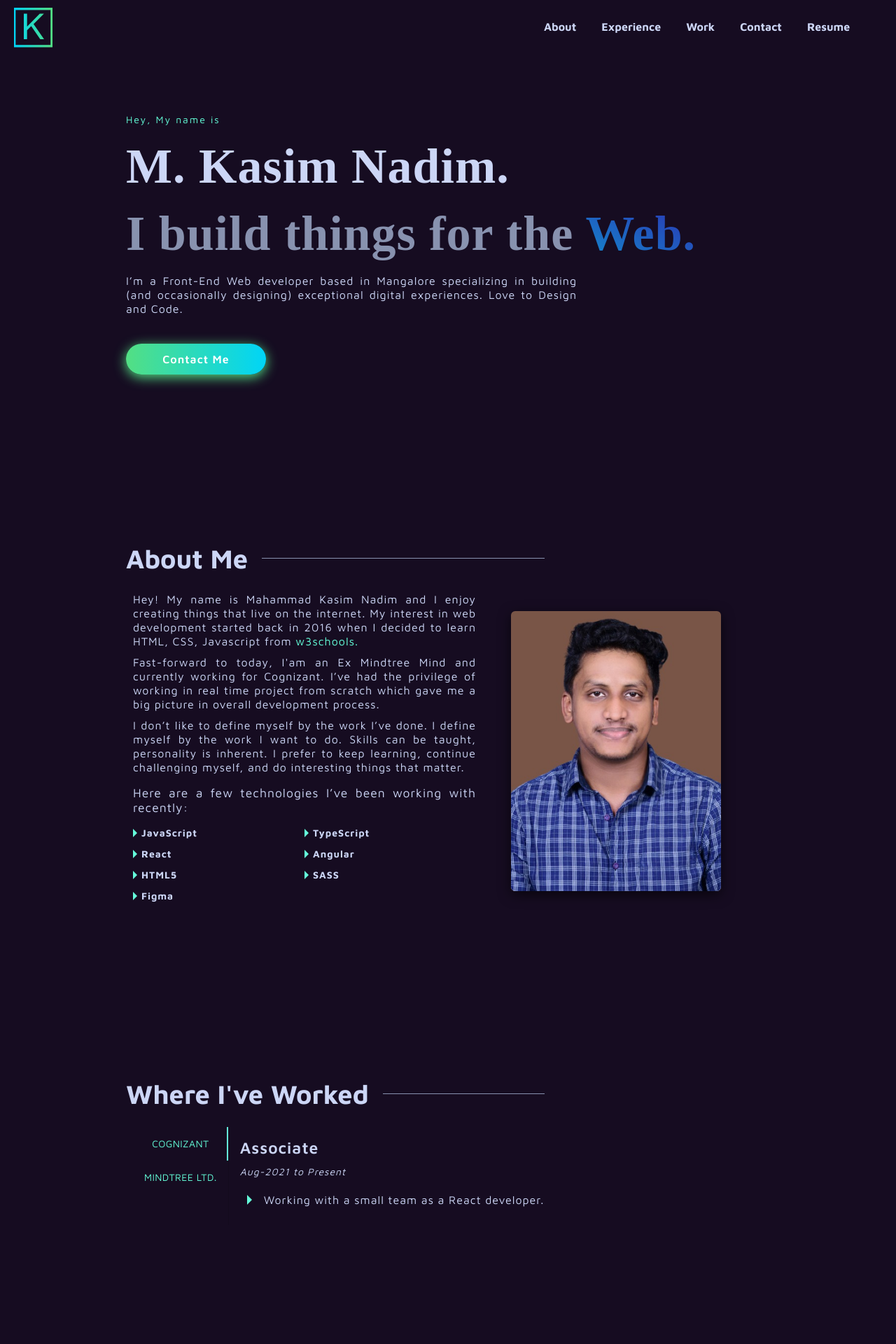
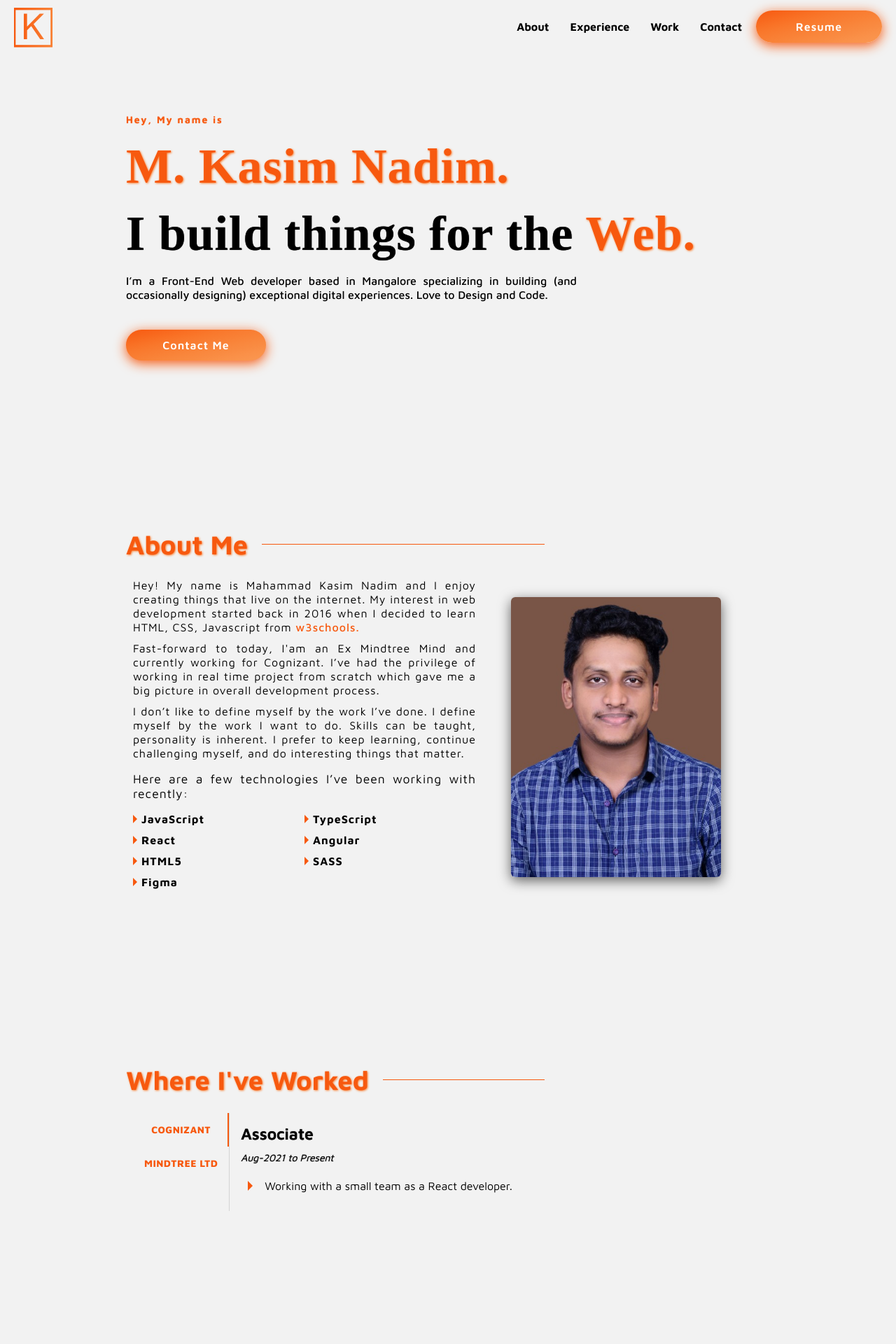
Before and after one commit to kasimnadim6/Portfolio-MKN, a React (Create React App) app: page / in a window 1280 px wide. Shown: the top 1920 px of the page at 70% size. Built offline with nearby package versions, Linux system fonts and the light colour scheme; a web font is replaced by a local one.

Commit message:
color pallate changes

```diff
--- a/src/App.tsx
+++ b/src/App.tsx
@@ -19,7 +19,6 @@ function App() {
         const sectionTop = section.offsetTop;
         const sectionHeight = section.clientHeight;
         if (window.scrollY >= sectionTop - sectionHeight) {
-          console.log(section.getAttribute('id'));
           sectionRef.current = section.getAttribute('id');
         }
       });
--- a/src/Components/About/About.module.scss
+++ b/src/Components/About/About.module.scss
@@ -11,7 +11,8 @@
     margin: 12vh 0;
   }
   &-header {
-    color: var(--grey-light);
+    color: var(--primary-color);
+    text-shadow: 1px 1px 3px var(--secondary-color-1);
     font-size: var(--md-font-size);
     font-weight: 700;
     display: flex;
@@ -26,7 +27,7 @@
       content: '';
       height: 1px;
       margin-left: 2rem;
-      background-color: var(--grey-dark);
+      background-color: var(--primary-color);
     }
     @include media-breakpoint-down(lg) {
       width: 100%;
@@ -43,7 +44,7 @@
       line-height: 2rem;
       letter-spacing: 1px;
       text-align: justify;
-      color: var(--grey-light);
+      color: var(--black);
       // background: radial-gradient(
       //   farthest-side at 50% 50%,
       //   #733236,
@@ -52,6 +53,7 @@
       a {
         color: var(--primary-color);
         text-decoration: none;
+        font-weight: 500;
       }
       @include media-breakpoint-down(md) {
         width: 100%;
@@ -69,7 +71,7 @@
             min-width: 50%;
             margin-bottom: 1rem;
             font-weight: 700;
-            font-size: var(--sm-font-size);
+            font-size: var(--default-font-size);
             display: flex;
             align-items: center;
             transition: all 0.3s;
@@ -97,6 +99,7 @@
       height: 40rem;
       margin: auto;
       position: relative;
+
       .card {
         position: absolute;
         width: 100%;
@@ -202,9 +205,13 @@
           }
           h2 {
             font-size: 2rem;
+            color: var(--primary-color);
+            text-shadow: 0px 0px 1px var(--secondary-color-1);
           }
           p {
             font-size: 1.6rem;
+            color: var(--black);
+            text-shadow: 0px 0px 1px var(--black);
           }
         }
         &:hover {
--- a/src/Components/Experience/Experience.module.scss
+++ b/src/Components/Experience/Experience.module.scss
@@ -10,7 +10,8 @@
     padding: 12vh 0;
   }
   &-header {
-    color: var(--grey-light);
+    color: var(--primary-color);
+    text-shadow: 1px 1px 3px var(--secondary-color-1);
     font-size: var(--md-font-size);
     font-weight: 700;
     display: flex;
@@ -25,7 +26,7 @@
       content: '';
       height: 1px;
       margin-left: 2rem;
-      background-color: var(--grey-dark);
+      background-color: var(--primary-color);
     }
     @include media-breakpoint-down(lg) {
       width: 100%;
@@ -35,13 +36,16 @@
     margin-top: 2.5rem;
     display: flex;
     padding: 0 8rem 0 1rem;
-    color: var(--grey-light);
+    color: var(--black);
+    TabPanel {
+      width: 100%;
+    }
     .tab-heading-container {
       min-width: fit-content;
       .tab-header {
         font-family: inherit;
         font-size: var(--sm-font-size);
-        font-weight: 400;
+        font-weight: 800;
         color: var(--primary-color);
         gap: 2rem;
       }
@@ -53,7 +57,6 @@
       font-size: var(--sm-font-size);
       font-weight: 300;
       line-height: 2rem;
-      letter-spacing: 1px;
       max-height: 70vh;
       overflow: auto;
       .role {
@@ -64,6 +67,8 @@
           font-size: 2.3rem;
           font-weight: 600;
           margin-bottom: 1rem;
+          color: var(--black);
+          text-shadow: 0px 0px 1px var(--black);
           .org {
             color: var(--primary-color);
           }
@@ -72,6 +77,8 @@
           display: inline-block;
           margin-bottom: 2rem;
           font-style: italic;
+          color: var(--black);
+          text-shadow: 0px 0px 1px var(--black);
         }
         .works {
           font-size: var(--default-font-size);
--- a/src/Components/Experience/Experience.tsx
+++ b/src/Components/Experience/Experience.tsx
@@ -113,20 +113,17 @@ and project scope.`,
           aria-label="Vertical tabs example"
           sx={{ borderRight: 1, borderColor: 'divider' }}
           TabIndicatorProps={{
-            style: { backgroundColor: '#64ffda' },
+            style: { backgroundColor: '#f7590f' },
           }}
           className={styles['tab-heading-container']}
         >
-          <Tab
-            className={styles['tab-header']}
-            label="Cognizant"
-            {...a11yProps(0)}
-          />
-          <Tab
-            className={styles['tab-header']}
-            label="Mindtree Ltd."
-            {...a11yProps(1)}
-          />
+          {experienceRecord.map((exp) => (
+            <Tab
+              className={styles['tab-header']}
+              label={exp.organization}
+              {...a11yProps(experienceRecord.indexOf(exp))}
+            />
+          ))}
         </Tabs>
         {experienceRecord.map((exp) => (
           <TabPanel
--- a/src/Layouts/Header/Header.module.scss
+++ b/src/Layouts/Header/Header.module.scss
@@ -1,13 +1,15 @@
 @import 'bootstrap/scss/_functions';
 @import 'bootstrap/scss/_variables';
 @import 'bootstrap/scss/mixins/_breakpoints';
+@import '../../abstracts/mixin';
+
 header {
   position: fixed;
   top: 0;
   width: 100%;
   z-index: 1000;
   transition: transform 0.4s;
-  background: var(--bg-color);
+  background-color: var(--bg-color);
   .nav {
     display: flex;
     align-items: center;
@@ -16,20 +18,14 @@ header {
     min-height: 7vh;
     .logo {
       font-size: var(--logo-size);
-      // color: var(--primary-color);
       background: linear-gradient(
         90deg,
-        var(--secondary-color-2) 0,
+        var(--primary-color) 0,
         var(--secondary-color-1)
       );
       background-clip: text;
       -webkit-background-clip: text;
       color: transparent;
-      // font-family: inherit;
-      // font-family: 'Eczar', serif;
-      // padding: 0px 10px;
-      // border: 2px solid var(--primary-color);
-      // margin-top: 10px;
     }
     .nav-links {
       display: flex;
@@ -37,7 +33,7 @@ header {
       min-width: 40%;
       margin: 0;
       padding: 0;
-      transition: transform 0.5s ease-in-out;
+      transition: all 0.5s ease-in-out;
       li {
         list-style: none;
         a {
@@ -45,20 +41,11 @@ header {
           font-size: var(--default-font-size);
           font-weight: 700;
           padding: 0.5rem 1rem;
-          color: #ccd6f6;
-          border: 3px solid transparent;
+          color: var(--black);
           transition: all 0.2s;
           position: relative;
           &:hover {
             color: var(--primary-color);
-            // background-color: rgba(#3f3e3e, 0.3);
-            // border-radius: 5px;
-            // @include text-background-clip(to right top, #c21500, #ffc500);
-            // @include text-background-clip(to right top, #aa076b, #61045f);
-            // border-image: linear-gradient(#aa076b, #61045f) 0 0 1 0;
-          }
-          &:active {
-            color: red;
           }
         }
         &:not(:last-child) {
@@ -66,9 +53,25 @@ header {
         }
       }
       .active {
-        background-color: red;
         a {
           color: var(--primary-color);
+        }
+      }
+      .resume {
+        width: 18rem;
+        text-align: center;
+        @include button-style;
+        a {
+          outline: none;
+          font-weight: 600;
+          color: var(--white);
+          padding: 1rem;
+          &:hover {
+            color: var(--white);
+          }
+          &:focus {
+            box-shadow: none;
+          }
         }
       }
       @include media-breakpoint-down(md) {
@@ -97,7 +100,7 @@ header {
         width: 3rem;
         height: 1px;
         margin: 8px;
-        background-color: var(--white);
+        background-color: var(--primary-color);
       }
       @include media-breakpoint-down(sm) {
         display: block;
@@ -128,9 +131,10 @@ header {
   }
 }
 .hide {
-  // display: none;
   transform: translateY(-10vh);
 }
 .shadow {
-  box-shadow: 0 1rem 1rem -1rem rgba(0, 0, 0, 1);
+  @include media-breakpoint-up(sm) {
+    box-shadow: 2px 2px 6px rgba($color: #000000, $alpha: 0.1);
+  }
 }
--- a/src/Layouts/Header/Header.tsx
+++ b/src/Layouts/Header/Header.tsx
@@ -1,5 +1,6 @@
 import { BaseSyntheticEvent, useState } from 'react';
 import styles from './Header.module.scss';
+import Resume from '../../assets/Resume.pdf';
 
 const Header = () => {
   let prevScroll = window.scrollY || document.documentElement.scrollTop;
@@ -63,7 +64,6 @@ const Header = () => {
         }`}
       >
         <div className={styles.logo}>🄺</div>
-        {/* <span className={styles.logo}>K</span> */}
         <ul className={styles['nav-links']}>
           <li className="about">
             <a onClick={navigationHandler} href="/about">
@@ -85,8 +85,10 @@ const Header = () => {
               Contact
             </a>
           </li>
-          <li>
-            <a href="/">Resume</a>
+          <li className={styles.resume}>
+            <a href={Resume} className="btn" target="_blank" rel="noreferrer">
+              Resume
+            </a>
           </li>
         </ul>
         <div className={styles.burger} onClick={burgerClickHandler}>
--- a/src/Pages/Home/Home.module.scss
+++ b/src/Pages/Home/Home.module.scss
@@ -3,7 +3,6 @@
 @import 'bootstrap/scss/mixins/_breakpoints';
 @import '../../abstracts/mixin';
 .home {
-  // background: radial-gradient(farthest-side at 50% 45%, #733236, transparent);
   margin: 20vh 0 10vh 0;
   @include media-breakpoint-down(lg) {
     margin: 14vh 0;
@@ -13,10 +12,10 @@
   }
   .what-is-my-name {
     color: var(--primary-color);
+    text-shadow: 0px 0px 1px var(--primary-color);
     font-size: var(--sm-font-size);
-    font-weight: 300;
+    font-weight: 600;
     letter-spacing: 2px;
-    // font-family: 'Eczar', serif;
   }
   .intro {
     margin-top: 1.5rem;
@@ -28,16 +27,20 @@
       font-weight: bold;
     }
     .name {
-      color: var(--grey-light);
+      color: var(--primary-color);
+      text-shadow: 1px 1px 3px var(--secondary-color-1);
     }
     .work-info {
       margin-top: 1.2rem;
-      color: var(--grey-dark);
+      color: var(--black);
+      text-shadow: 0px 0px 1px var(--black);
       // @include text-background-clip(to right top, #aa076b, #61045f);
     }
     .web {
       font-family: inherit;
-      @include text-background-clip(to right top, #1488cc, #2b32b2);
+      color: var(--primary-color);
+      text-shadow: 1px 1px 3px var(--secondary-color-1);
+      border-radius: 100%;
     }
   }
   .tagline {
@@ -45,16 +48,17 @@
     font-size: 1.6rem;
     line-height: 2rem;
     width: 70%;
-    letter-spacing: 1px;
-    color: var(--grey-light);
+    color: var(--black);
+    font-weight: 500;
     text-align: justify;
     @include media-breakpoint-down(sm) {
       width: 100%;
     }
-    // @include text-background-clip(to right top, #159957, #155799);
   }
 }
 .contact-me {
+  width: 20rem;
+  padding: 1rem;
   margin-top: 4rem;
-  @include btn(var(--primary-color), var(--bg-color));
+  @include button-style;
 }
--- a/src/abstracts/_mixin.scss
+++ b/src/abstracts/_mixin.scss
@@ -14,9 +14,7 @@
   color: transparent;
 }
 
-@mixin btn($color, $bg-color) {
-  width: 20rem;
-  padding: 1rem;
+@mixin button-style {
   border: none;
   border-radius: 50rem;
   font-size: var(--default-font-size);
@@ -24,16 +22,26 @@
   letter-spacing: 1px;
   cursor: pointer;
   transition: all 0.3s;
-  background: linear-gradient(
-    90deg,
-    var(--secondary-color-1) 0,
-    var(--secondary-color-2)
+  background-image: linear-gradient(
+    to right bottom,
+    #f7590f,
+    #f86117,
+    #f8691e,
+    #f97125,
+    #f9782c,
+    #f97d32,
+    #f98237,
+    #f9873d,
+    #f98b42,
+    #fa9048,
+    #fa944d,
+    #fa9853
   );
-  color: #fff;
-  box-shadow: 0 4px 17px 0 var(--secondary-color-1);
+  color: var(--white);
+  box-shadow: 0 4px 17px 0 var(--primary-color);
   &:hover {
     transform: translateY(-0.3rem);
-    box-shadow: 0 0 0 0 #53df83;
+    box-shadow: 0 0 0 0 #f7590f;
   }
   &:active,
   &:focus {
--- a/src/abstracts/_variables.scss
+++ b/src/abstracts/_variables.scss
@@ -1,8 +1,9 @@
 :root {
-  --bg-color: #160c21;
-  --primary-color: #64ffda;
-  --secondary-color-1: #53df83;
-  --secondary-color-2: #00d5f7;
+  --bg-color: #f2f2f2;
+  --primary-color: #f7590f;
+  --secondary-color-1: #f98135;
+  --secondary-color-2: #f19853;
+
   --green-light: #95d5b2;
   --black: #000;
   --white: #fff;
@@ -23,5 +24,3 @@
   --sm-font-size: 1.4rem;
   --xs-font-size: 1.2rem;
 }
-// radial-gradient(farthest-side at 60% 80%, #733236, transparent)
-// #160C21
--- /dev/null
+++ b/src/assets/global.d.ts
@@ -0,0 +1 @@
+declare module '*.pdf';
```
Also changed, not shown: src/Components/Contact/Contact.module.scss (+8 -3 lines), src/Layouts/Footer/Footer.module.scss (+3 -6 lines), 1 other file (tests, documents, lock files or other folders).
